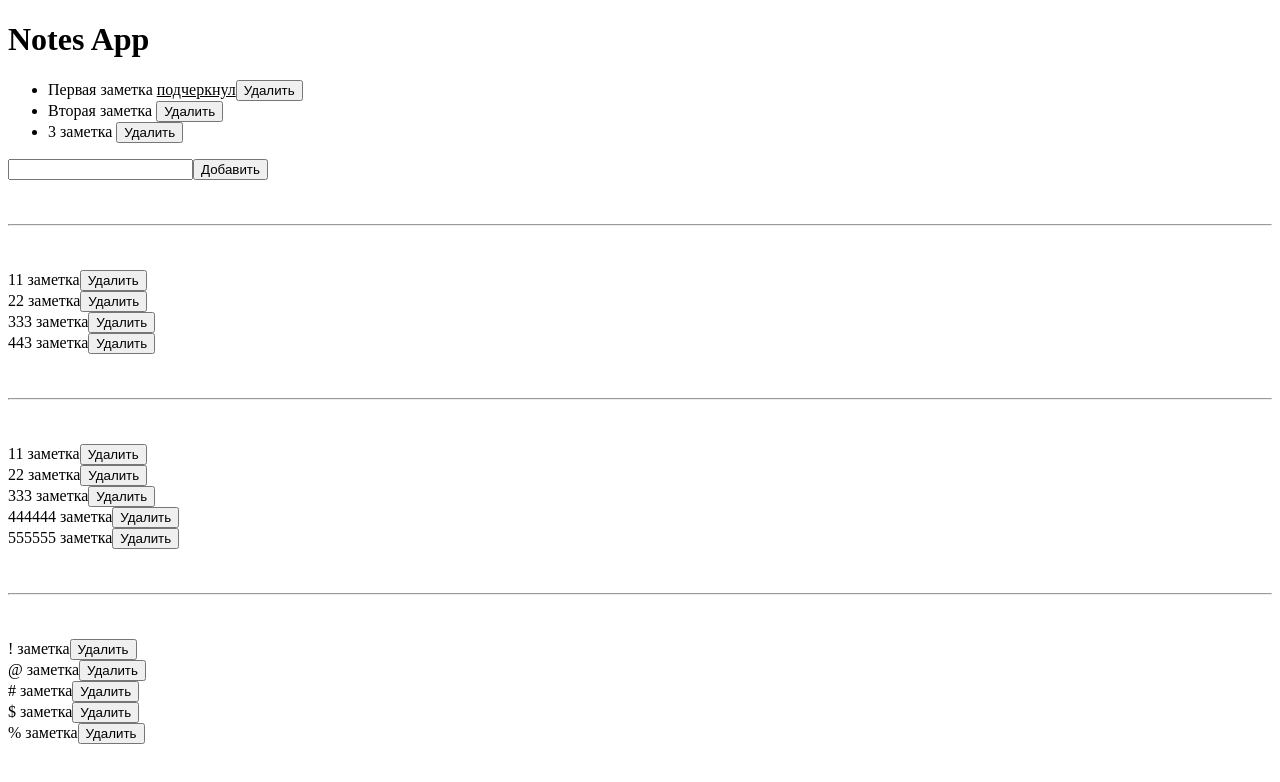
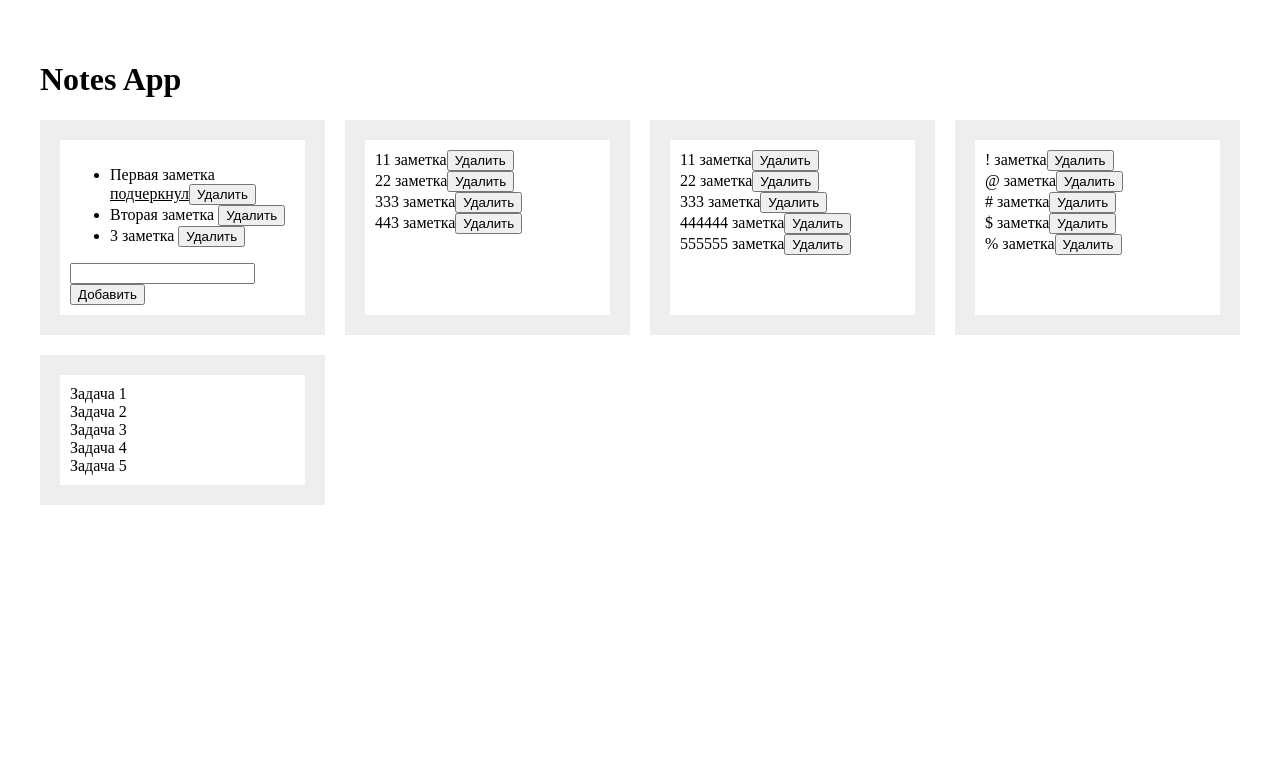
Before and after one commit to igor150195/notes-app, a React (Vite) app: page / in a window 1280 px wide. Shown: the top 782 px of the page. Built offline with nearby package versions, Linux system fonts and the light colour scheme.

Commit message:
добавил стили, создал NoteList4 и баловался с функциями для понимания

```diff
--- a/src/App.jsx
+++ b/src/App.jsx
@@ -4,6 +4,7 @@ import NoteList2 from "./components/NoteList2";
 import NoteForm from "./components/NoteForm";
 import Note2 from "./components/Note2";
 import NoteList3 from "./components/NoteList3";
+import NoteList4 from "./components/NoteList4";
 
 export default function App() {
   const [notes, setNotes] = useState([
@@ -33,6 +34,14 @@ export default function App() {
     { id: Math.random() * 66, text: "# заметка" },
     { id: Math.random() * 114, text: "$ заметка" },
     { id: Math.random() * 444, text: "% заметка" },
+  ]);
+
+  const [tasks, setTask] = useState([
+    { id: Math.random() * Date.now(), text: "Задача 1" },
+    { id: Math.random() * Date.now(), text: "Задача 2" },
+    { id: Math.random() * Date.now(), text: "Задача 3" },
+    { id: Math.random() * Date.now(), text: "Задача 4" },
+    { id: Math.random() * Date.now(), text: "Задача 5" },
   ]);
 
   const handleDelete = (deleteId) => {
@@ -68,17 +77,20 @@ export default function App() {
     refreshThirdNotes(thirdNotes.filter((note) => note.id != id));
   };
 
+  const upDateTask = (id) => {
+    setTask(tasks.filter((task) => id != task.id));
+  };
+
   return (
-    <div>
+    <div className="notes-app">
       <h1>Notes App</h1>
+      <div className="notes-app__list">
+        <div className="notes-app__list-item">
           <NoteList notes={notes} onDelete={handleDelete} />
           <NoteForm onAdd={handleOnAdd} />
-      <br />
-      <br />
-      <hr />
-      <br />
-      <br />
+        </div>
 
+        <div className="notes-app__list-item">
           {myNotes.map((note) => (
             <Note2
               key={note.id}
@@ -87,19 +99,20 @@ export default function App() {
               onDelete={deleteNote}
             />
           ))}
+        </div>
 
-      <br />
-      <br />
-      <hr />
-      <br />
-      <br />
+        <div className="notes-app__list-item">
           <NoteList2 notes={newNotes} onDelete={newDelete} />
-      <br />
-      <br />
-      <hr />
-      <br />
-      <br />
+        </div>
+
+        <div className="notes-app__list-item">
           <NoteList3 mynotes={thirdNotes} onDelete={thirdDelete} />
+        </div>
+
+        <div className="notes-app__list-item">
+          <NoteList4 tasks={tasks} deleteTask={upDateTask} />
+        </div>
+      </div>
     </div>
   );
 }
--- /dev/null
+++ b/src/components/NoteList4.jsx
@@ -0,0 +1,19 @@
+import React from "react";
+import PropTypes from "prop-types";
+export default function NoteList4({ tasks, deleteTask }) {
+  const updTask = (id) => {
+    deleteTask(id);
+  };
+
+  return tasks.map((task) => (
+    <div key={task.id} id={task.id} onClick={() => updTask(task.id)}>
+      {task.text}
+    </div>
+  ));
+}
+
+// PropTypes проверяют типы props
+NoteList4.propTypes = {
+  tasks: PropTypes.array.isRequired,
+  deleteTask: PropTypes.func.isRequired,
+};
--- a/src/styles/globals.scss
+++ b/src/styles/globals.scss
@@ -0,0 +1,23 @@
+body {
+  margin: 0;
+}
+
+* {
+  box-sizing: border-box;
+}
+
+.notes-app {
+  padding: 40px;
+
+  &__list {
+    gap: 20px;
+    display: flex;
+    flex-wrap: wrap;
+  }
+
+  &__list-item {
+    padding: 30px;
+    width: calc(25% - 15px);
+    box-shadow: inset 0 0 0 20px #eeeeee;
+  }
+}
```
Lines whose indentation alone changed are shown as unchanged.
